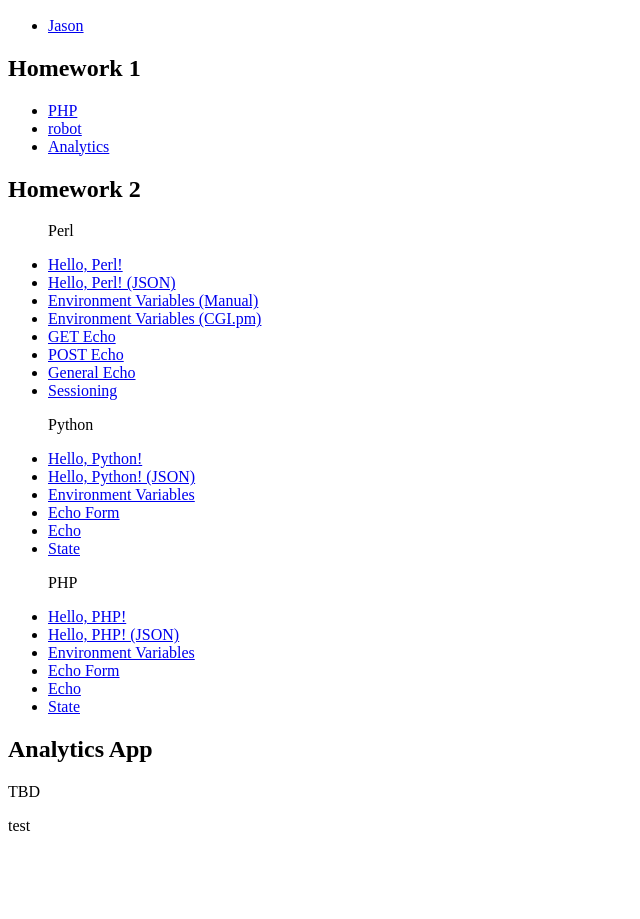
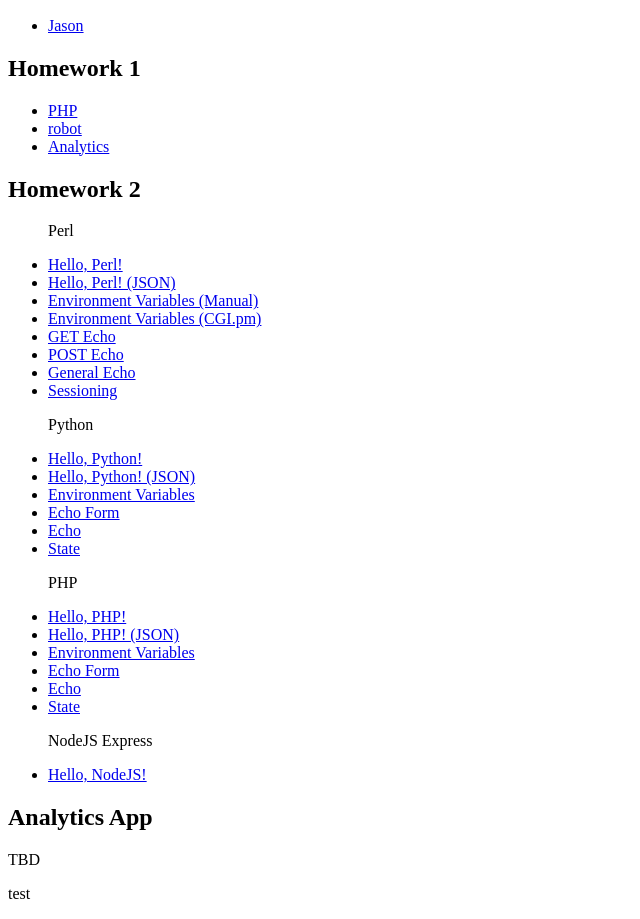
Before and after one commit to jasonhuan9/cse135_site, a plain HTML site: page index.html in a window 1280 px wide. Shown: the part 110-1029 px from the top of the page, without its empty margins (0-640 px from the left). Before the commit the page ends 961 px from the top, so only its background shows below. Drawn offline with Linux system fonts and the light colour scheme.

Commit message:
test nodejs

```diff
--- a/index.html
+++ b/index.html
@@ -52,6 +52,11 @@
         <li><a href=hw2/php/echo-php.php>Echo</a></li>
         <li><a href=hw2/php/state-php.php>State</a></li>
     </ul>
+
+    <ul>
+        <p>NodeJS Express</p>
+        <li><a href=hw2/nodejs/server.js/hello-html-nodejs.js>Hello, NodeJS!</a></li>
+    </ul>
   <h2>Analytics App</h2>
     <p>TBD</p>
     <p>test</p>
```
